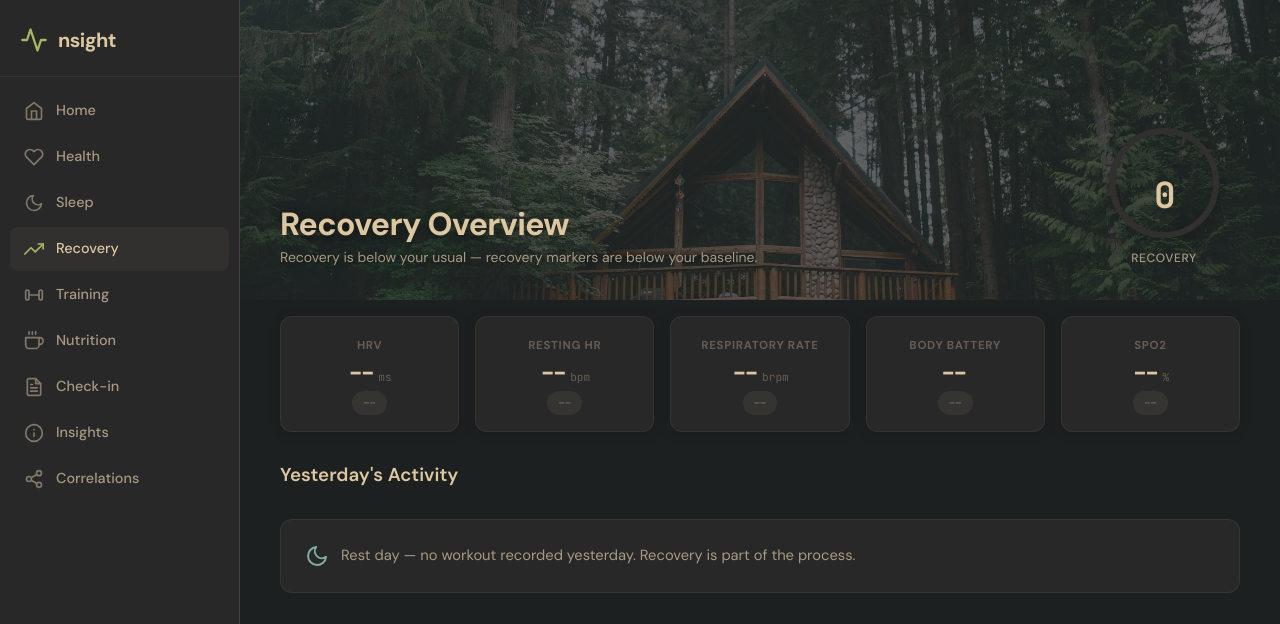
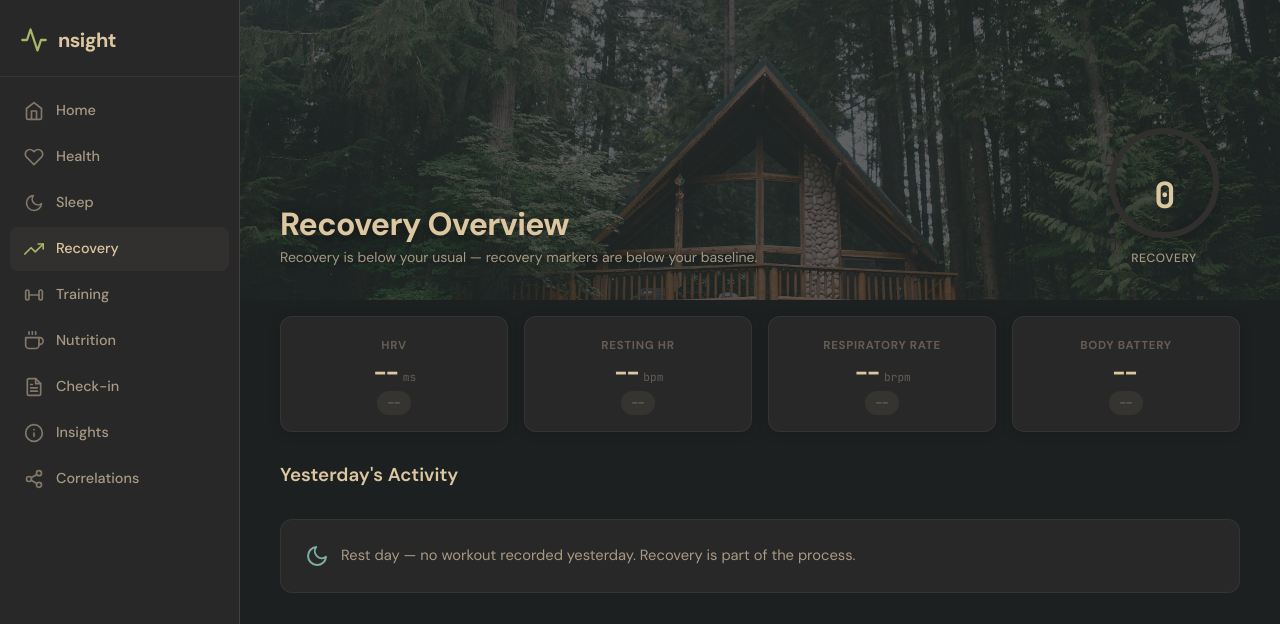
Before and after one commit to bahoerres/nsight, a Flask app: page /recovery in a window 1280 px wide. Shown: the top 624 px of the page. Run offline with Flask 3, Linux system fonts and the light colour scheme; data that the repository does not hold is empty; some libraries are stand-ins or nearby versions.

Commit message:
fix: recovery vitals fall back to yesterday's data, remove SpO2 tile
- Respiratory rate and other vitals now check yesterday when today's
  data hasn't synced yet
- SpO2 tile removed — not actionable for non-altitude training
- Grid adjusted from 5 to 4 columns

Co-Authored-By: Claude Opus 4.6 (1M context) <noreply@anthropic.com>

```diff
--- a/app.py
+++ b/app.py
@@ -597,29 +597,36 @@ def recovery():
                 "recovery", recovery_score, recovery_result.get("components", {}),
             )
 
-        # ── Vitals row (5 metrics with delta vs baseline) ──────────
+        # ── Vitals row (4 metrics with delta vs baseline) ──────────
         with conn.cursor() as cur:
             cur.execute("""
-                SELECT hrv_nightly_avg, resting_hr, respiration_avg,
-                       body_battery_eod, spo2_avg
+                SELECT date, hrv_nightly_avg, resting_hr, respiration_avg,
+                       body_battery_eod
                 FROM daily_log
-                WHERE date = %s
-            """, (today,))
-            today_row = cur.fetchone()
+                WHERE date IN (%s, %s)
+                ORDER BY date DESC
+            """, (today, yesterday))
+            vital_rows = cur.fetchall()
+
+        vital_by_date = {r["date"]: r for r in vital_rows}
+        today_row = vital_by_date.get(today)
+        yesterday_row = vital_by_date.get(yesterday)
 
         vital_defs = [
             ("HRV",              "hrv_nightly_avg",  "ms",   True,  "hrv_avg"),
             ("Resting HR",       "resting_hr",       "bpm",  False, "resting_hr_avg"),
             ("Respiratory Rate", "respiration_avg",   "brpm", False, "respiration_avg_val"),
             ("Body Battery",     "body_battery_eod",  "",    True,  "body_battery_avg"),
-            ("SpO2",             "spo2_avg",          "%",   True,  "spo2_avg_val"),
         ]
 
         vitals = []
         for label, col, unit, higher_is_better, baseline_key in vital_defs:
+            # Prefer today's value, fall back to yesterday's
             current = None
             if today_row and today_row.get(col) is not None:
                 current = float(today_row[col])
+            elif yesterday_row and yesterday_row.get(col) is not None:
+                current = float(yesterday_row[col])
 
             baseline_val = baselines.get(baseline_key)
 
@@ -638,11 +645,7 @@ def recovery():
 
             # Format current value
             if current is not None:
-                if col in ("hrv_nightly_avg", "resting_hr"):
-                    display_val = f"{current:.0f}"
-                elif col == "spo2_avg":
-                    display_val = f"{current:.1f}"
-                elif col == "body_battery_eod":
+                if col in ("hrv_nightly_avg", "resting_hr", "body_battery_eod"):
                     display_val = f"{current:.0f}"
                 elif col == "respiration_avg":
                     display_val = f"{current:.1f}"
--- a/templates/recovery.html
+++ b/templates/recovery.html
@@ -11,7 +11,7 @@
   /* ── Vitals Row ──────────────────────────────────────────────────── */
   .vitals-row {
     display: grid;
-    grid-template-columns: repeat(5, 1fr);
+    grid-template-columns: repeat(4, 1fr);
     gap: 16px;
     margin-top: calc(var(--section-gap) * -0.5);
     position: relative;
```
